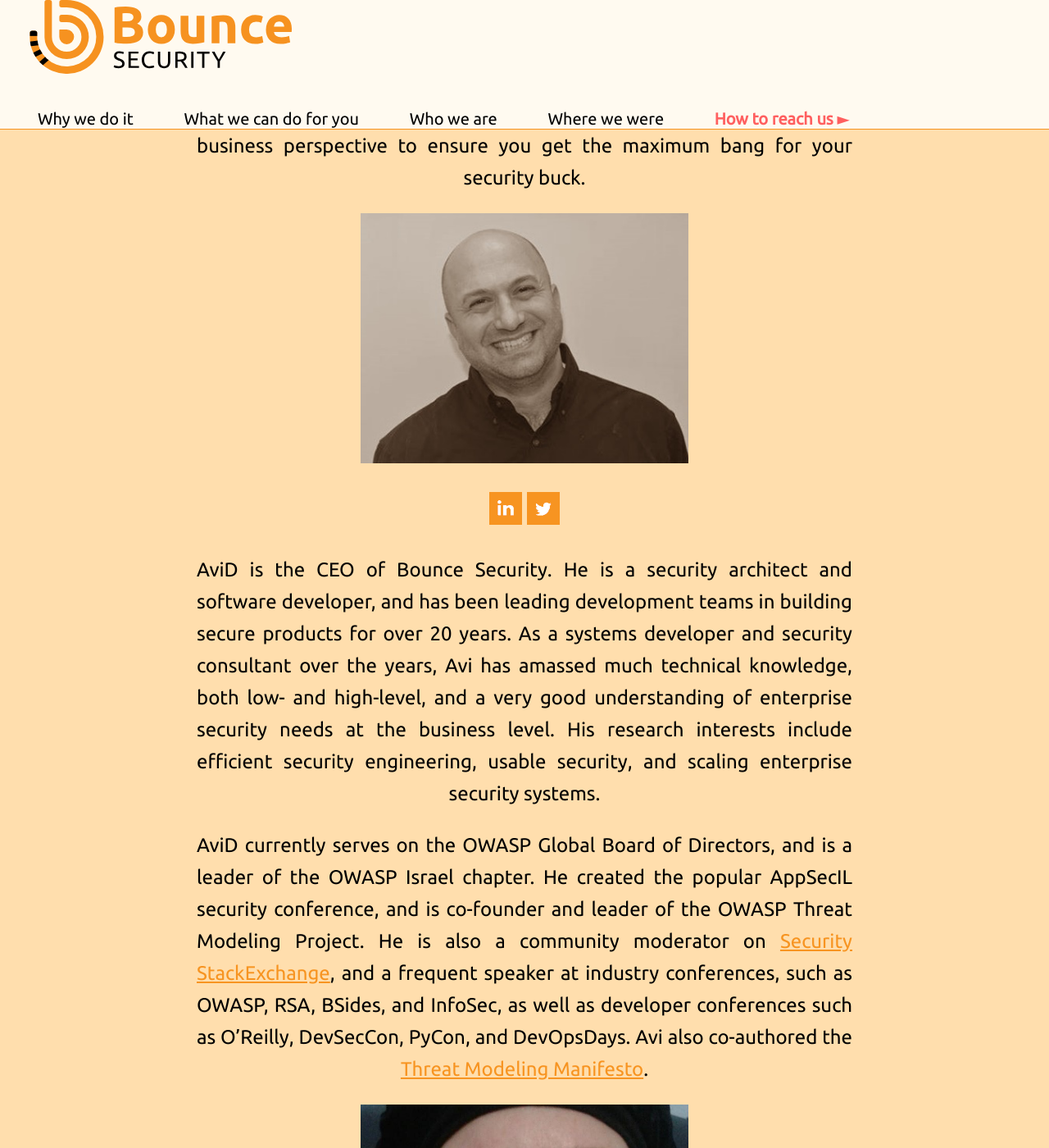
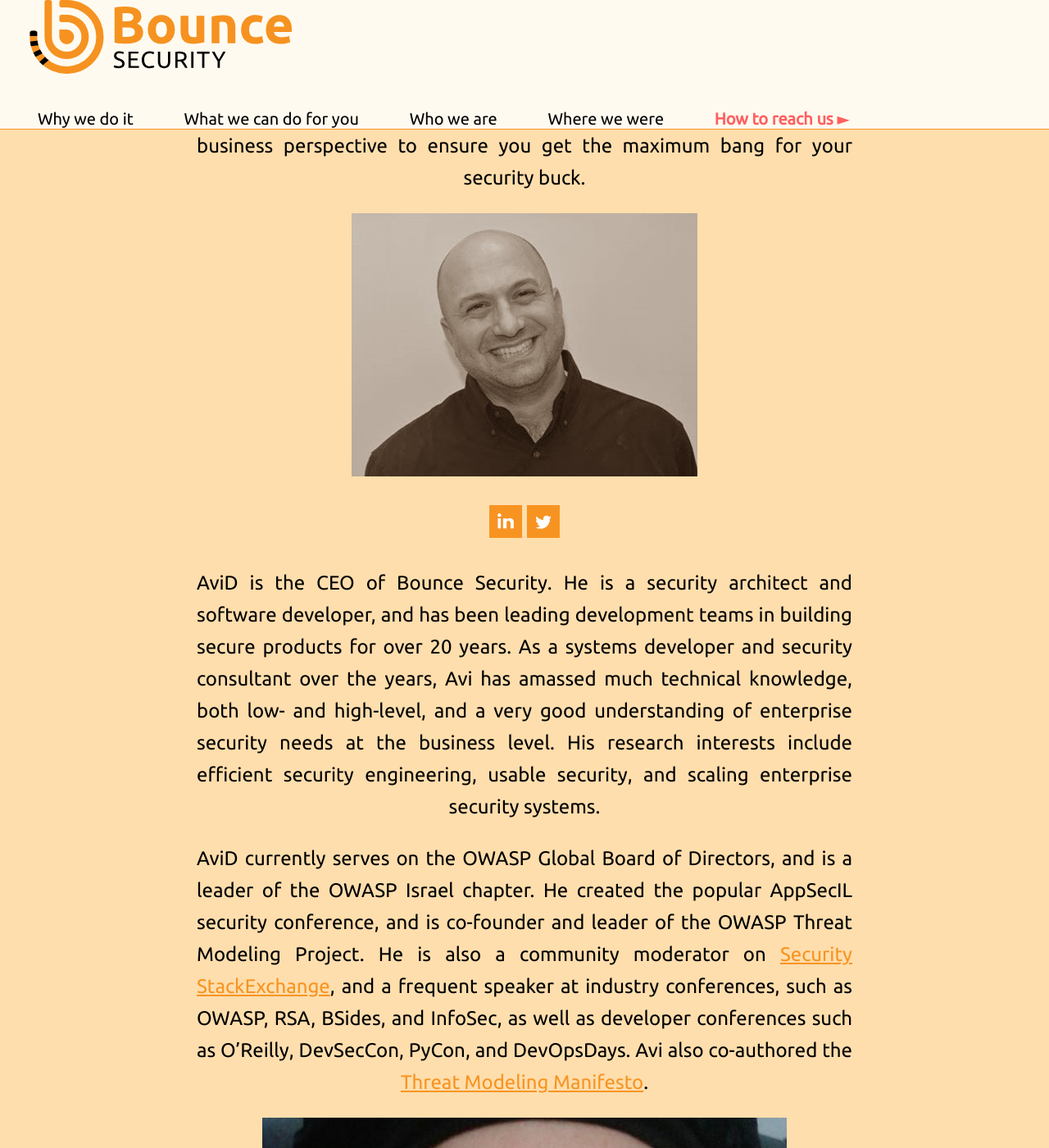
Before and after one commit to kamenskymic/bouncewebsite, a Jekyll site: the page built from index.md, in a window 1280 px wide and 1400 px high, scrolled down 2043 px. Shown: the whole window at 82% size. Built offline with Jekyll 4.4.1, drawn with Linux system fonts in a browser that asks for light colours.

Commit message:
Making profile images responsive

```diff
--- a/assets/css/style.scss
+++ b/assets/css/style.scss
@@ -284,10 +284,10 @@ section {
 }
 
 img.profile {
-	width: 100%;
-	max-width: 400px;
+	//width: 100%;
+	max-width: 100%;
 	height: auto;
-	object-fit: cover;
+	object-fit: contain;
 
 	//width: 420px;
 	//height: 320px;
```
